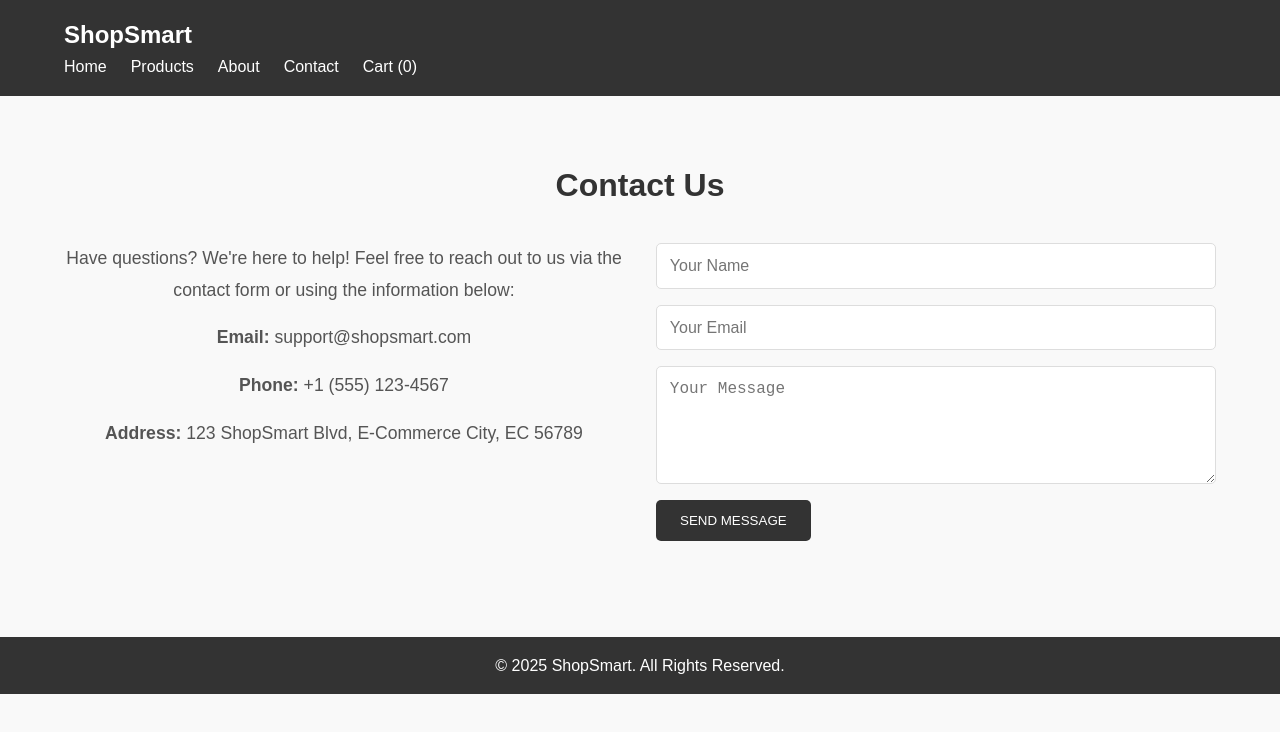
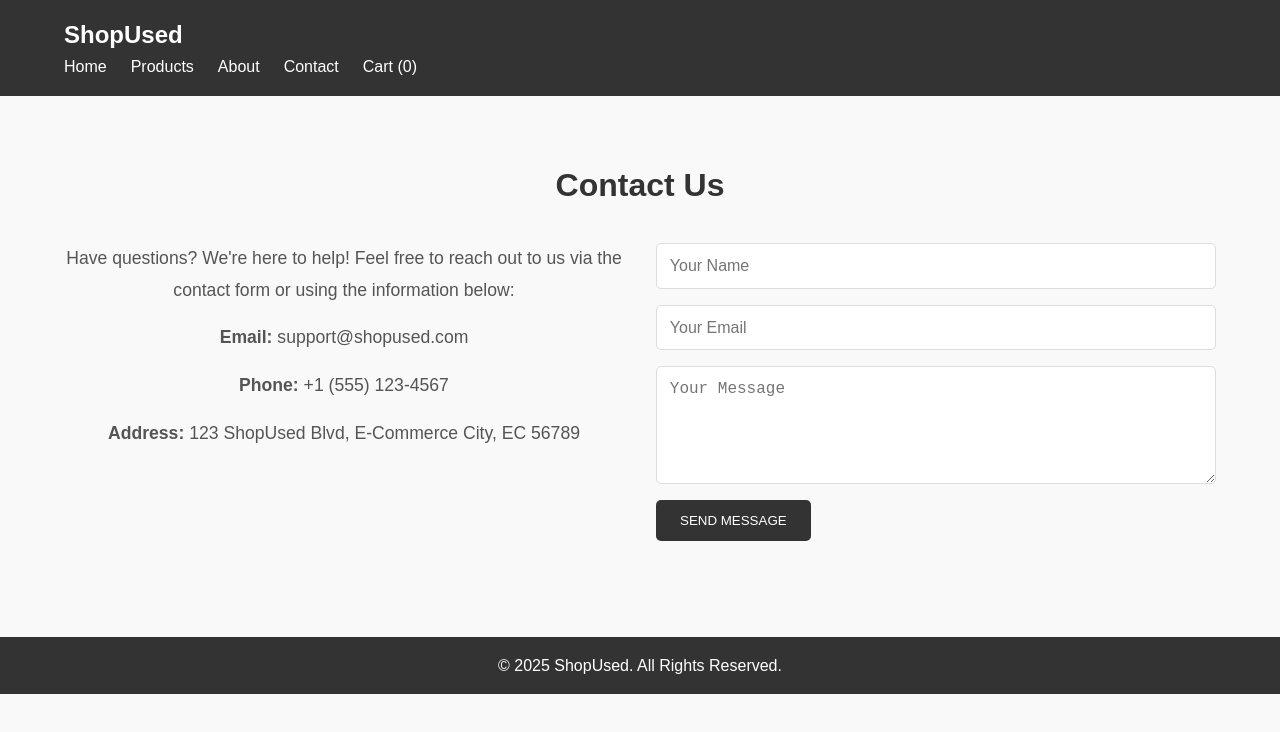
Before and after one commit to CamrenMawhinney/ShopUsed, a plain HTML site: page contact.html in a window 1280 px wide. Drawn offline with Linux system fonts and the light colour scheme.

Commit message:
Update contact.html

```diff
--- a/contact.html
+++ b/contact.html
@@ -3,13 +3,13 @@
 <head>
   <meta charset="UTF-8">
   <meta name="viewport" content="width=device-width, initial-scale=1.0">
-  <title>Contact Us - ShopSmart</title>
+  <title>Contact Us - ShopUsed</title>
   <link rel="stylesheet" href="styles.css">
 </head>
 <body>
   <header class="header">
     <div class="container">
-      <h1 class="logo">ShopSmart</h1>
+      <h1 class="logo">ShopUsed</h1>
       <nav class="nav">
         <ul class="nav-list">
           <li><a href="index.html">Home</a></li>
@@ -31,9 +31,9 @@
             Have questions? We're here to help! Feel free to reach out to us via the contact form or using the information below:
           </p>
           <ul class="contact-details">
-            <li><strong>Email:</strong> support@shopsmart.com</li>
+            <li><strong>Email:</strong> support@shopused.com</li>
             <li><strong>Phone:</strong> +1 (555) 123-4567</li>
-            <li><strong>Address:</strong> 123 ShopSmart Blvd, E-Commerce City, EC 56789</li>
+            <li><strong>Address:</strong> 123 ShopUsed Blvd, E-Commerce City, EC 56789</li>
           </ul>
         </div>
         <form class="contact-form">
@@ -48,7 +48,7 @@
 
   <footer class="footer">
     <div class="container">
-      <p>&copy; 2025 ShopSmart. All Rights Reserved.</p>
+      <p>&copy; 2025 ShopUsed. All Rights Reserved.</p>
     </div>
   </footer>
 </body>
```
